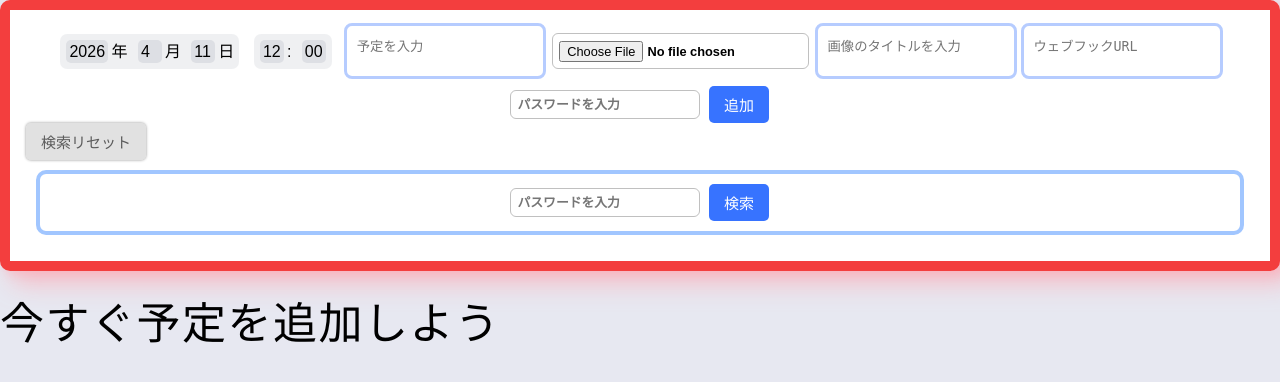
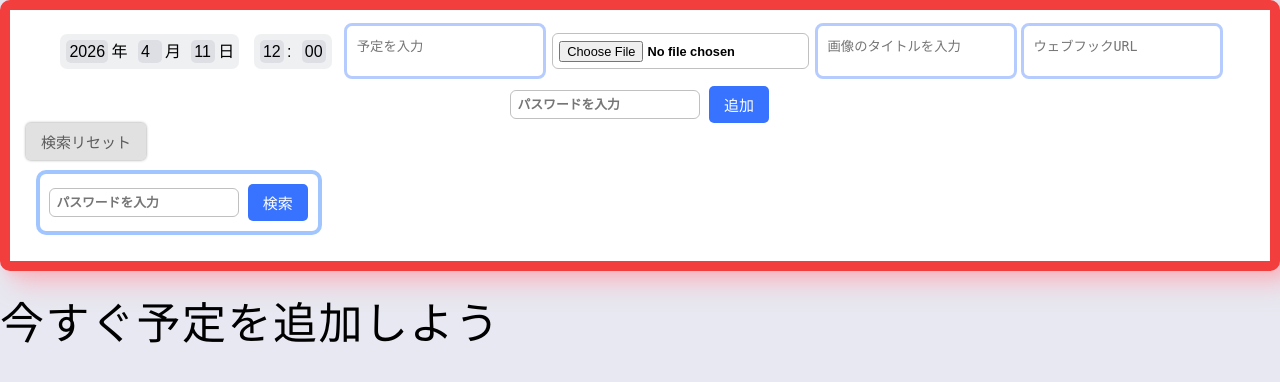
Before and after one commit to koketasi/pw_schedule, a Flask app: page / in a window 1280 px wide. Shown: the top 382 px of the page. Run offline with Flask 3, Linux system fonts and the light colour scheme; data that the repository does not hold is empty.

Commit message:
Update style.css

```diff
--- a/static/style.css
+++ b/static/style.css
@@ -145,7 +145,7 @@ div.time{
     border-radius: 10px;
     margin:10px;
     padding: 10px;
-     /* ← 横幅が中身サイズになる */
+    width: fit-content; /* ←横幅が中身サイズになる */
 
 }
 .button_search{
```
